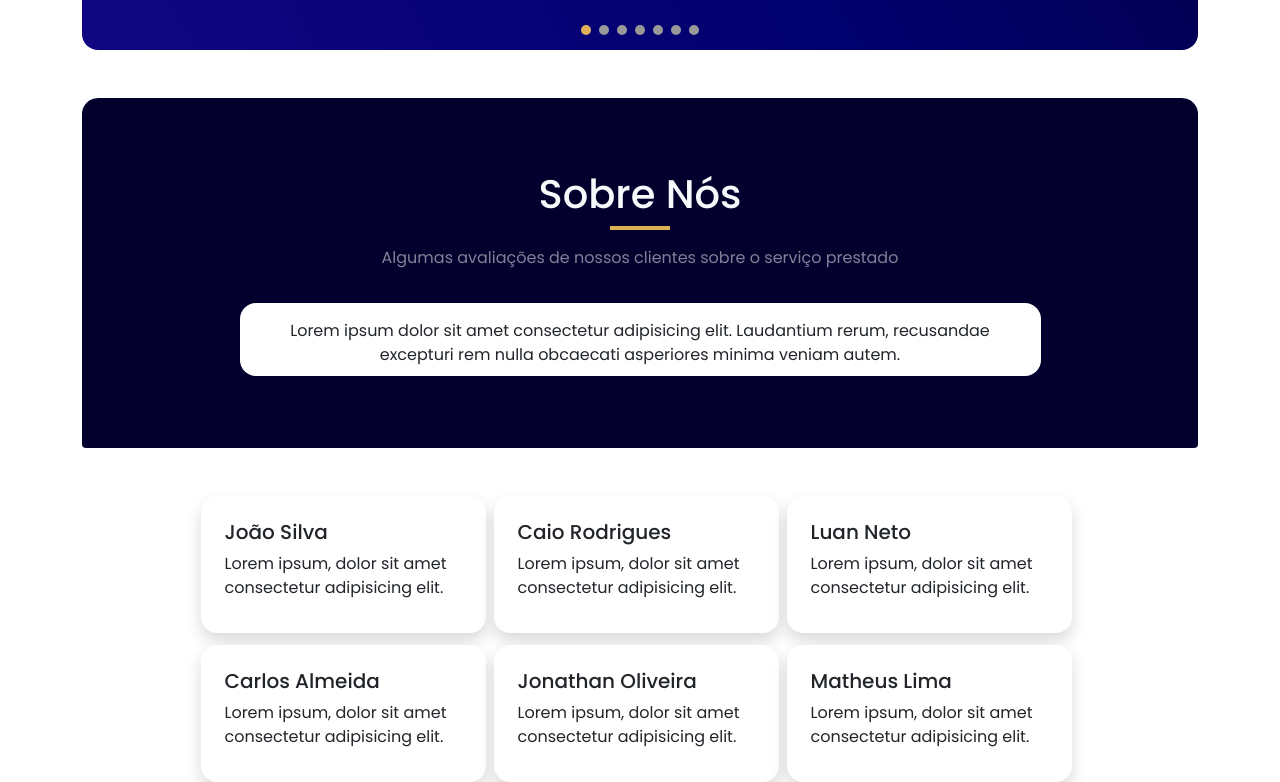
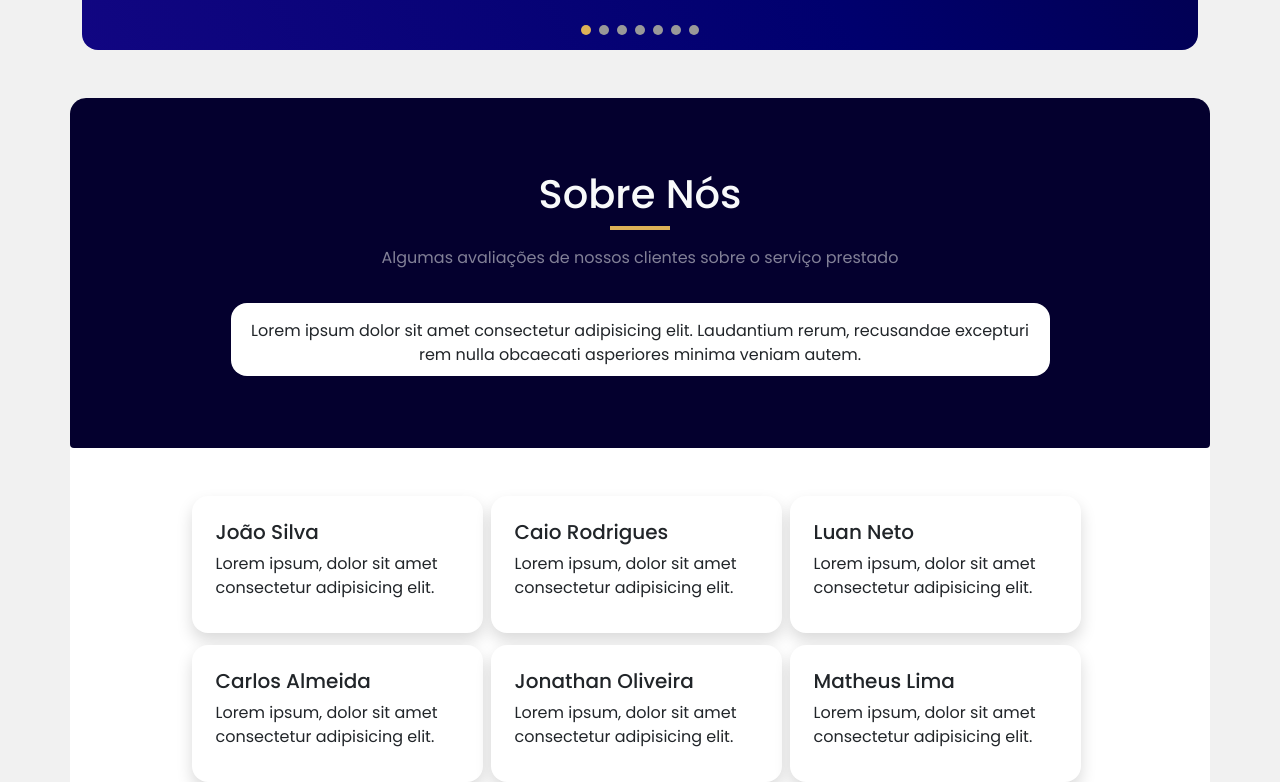
Before and after one commit to KelvinNatal/melosproject, a React (Vite) app: page / in a window 1280 px wide. Shown: the part 1679-2461 px from the top of the page. Built offline with nearby package versions, Linux system fonts and the light colour scheme.

Commit message:
Cores e Sobre

```diff
--- a/src/containers/Servicos.jsx
+++ b/src/containers/Servicos.jsx
@@ -117,6 +117,7 @@ const informacoesDown = [
 
   return (
     <section id="servicos">
+      <div className='background-fundo'>
         <div className='container'>
             <div className='row m-2 m-lg-0'>
                 <div className='servicos-background mb-5 mt-5 rounded-4'>
@@ -212,6 +213,7 @@ const informacoesDown = [
                 </div>
             </div>
         </div>
+      </div>
     </section>
   )
 }
--- a/src/containers/SobreNos.jsx
+++ b/src/containers/SobreNos.jsx
@@ -5,8 +5,8 @@ import '../styles/containers/SobreNos.css'
 const SobreNos = () => {
   return (
     <section id="sobre">
-        <div className='mb-5'>
-            <div className='container d-flex flex-column align-items-center'>
+        <div className='pb-5 background-fundo'>
+            <div className='container bg-white d-flex flex-column align-items-center p-0 rounded-4 pb-5'>
                 <div className='row p-4 background-sobre rounded-top-4 rounded-bottom-1 m-2 m-lg-0'>
                     <div className='col-12 d-flex align-items-center justify-content-center mt-5 mb-5 flex-column z-2'>
                         <h1 className='z-1 text-light'>Sobre Nós</h1>
--- a/src/styles/containers/SobreNos.css
+++ b/src/styles/containers/SobreNos.css
@@ -8,6 +8,10 @@
     background-color: var(--c-primary);
 }
 
+.background-fundo{
+    background-color: #d3d3d354;
+}
+
 .title-servicos-badge-final{
     width: 80%;
     height: 3px;
```
